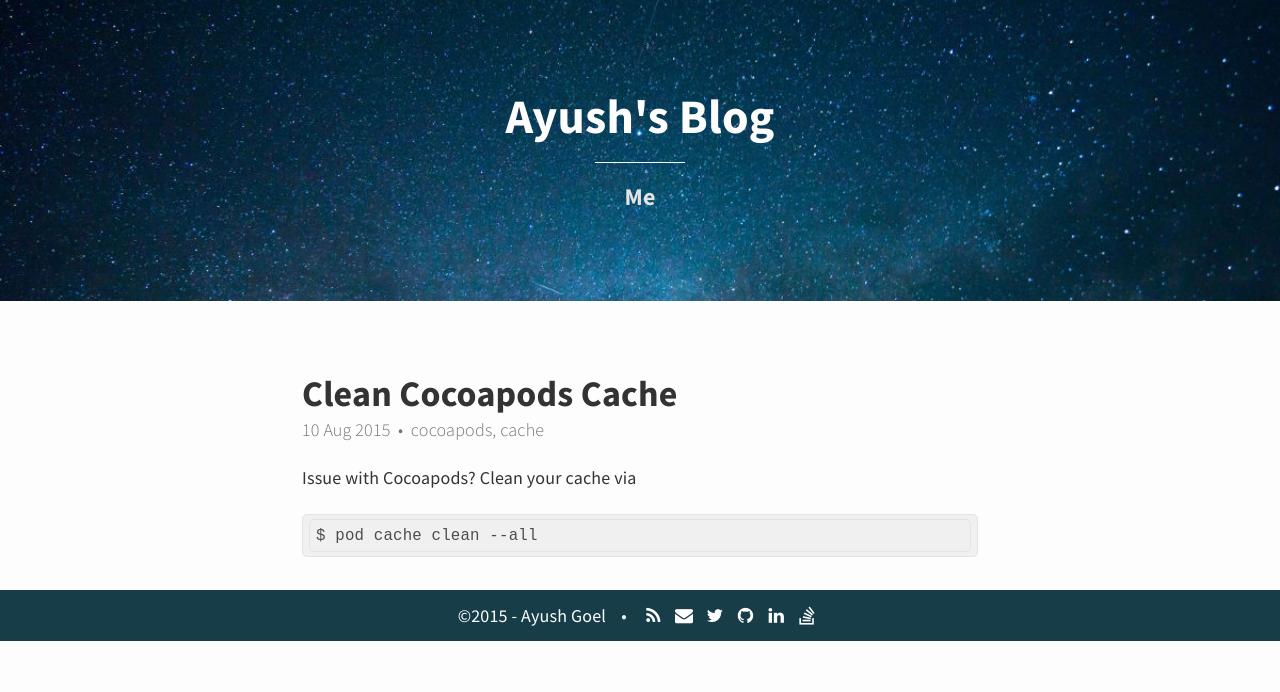
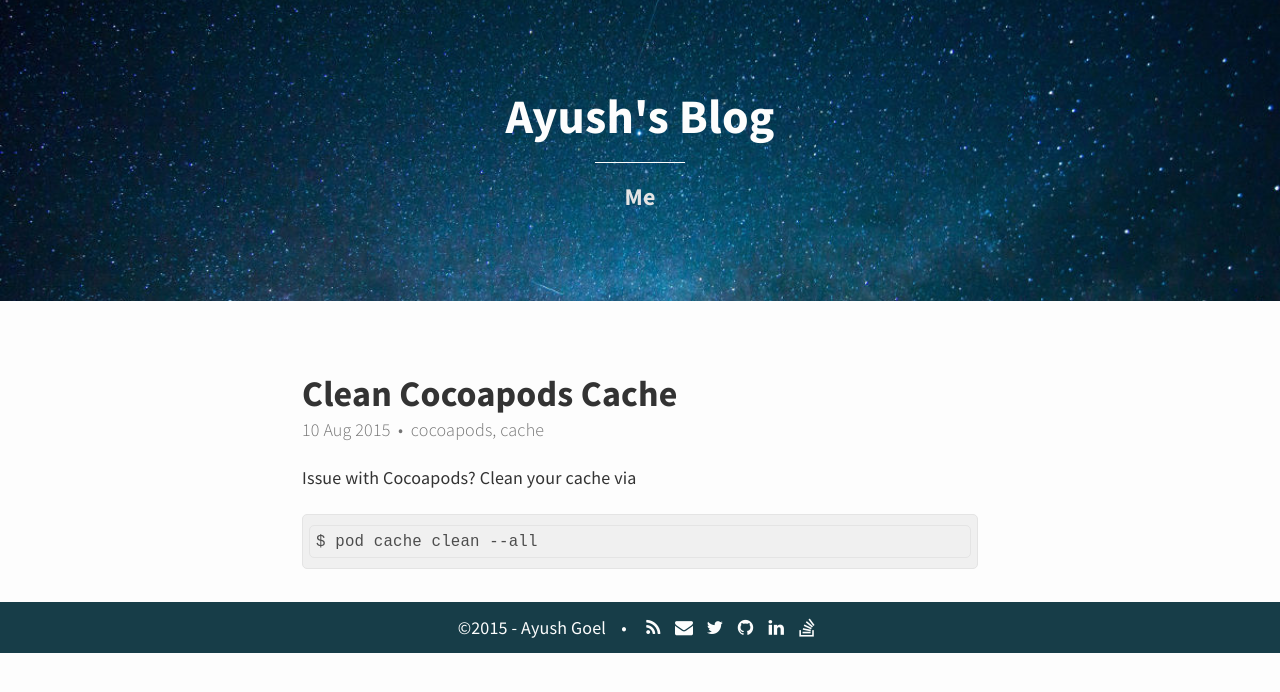
Before and after one commit to ayushgoel/ayushgoel.github.io, a Jekyll site: the page built from _posts/2015-08-10-clean-cocoapods-cache.md, in a window 1280 px wide. Shown: the top 692 px of the page. Built offline with Jekyll 4.4.1, drawn with Linux system fonts in a browser that asks for light colours; nearby versions of some CDN libraries.

Commit message:
Revert "Reduce top margin on highlights to 2px"
This reverts commit ece46e2d4523178d3e26cb9cd7a3ee3356610abf.

The effect required needs to change margin for pre tag instead.

```diff
--- a/_sass/syntax.scss
+++ b/_sass/syntax.scss
@@ -10,7 +10,7 @@
 .highlight {
   word-wrap: break-word;
   padding: 2px 6px;
-  margin: 2px 0px;
+  margin: 8px 0px;
   border: 1px solid darken($background-color, 10%);
   border-radius: 5px;
   background-color: darken($background-color, 5%);
```
